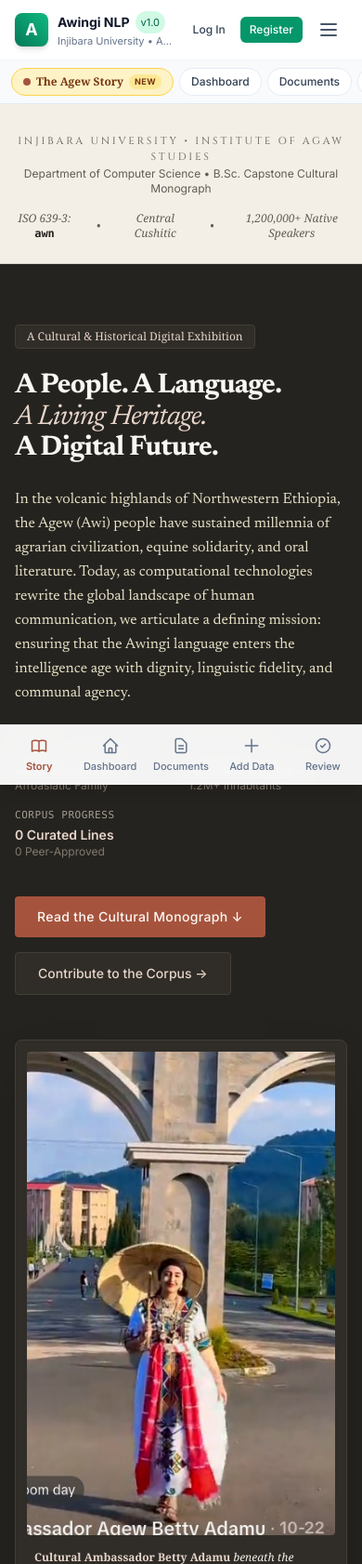
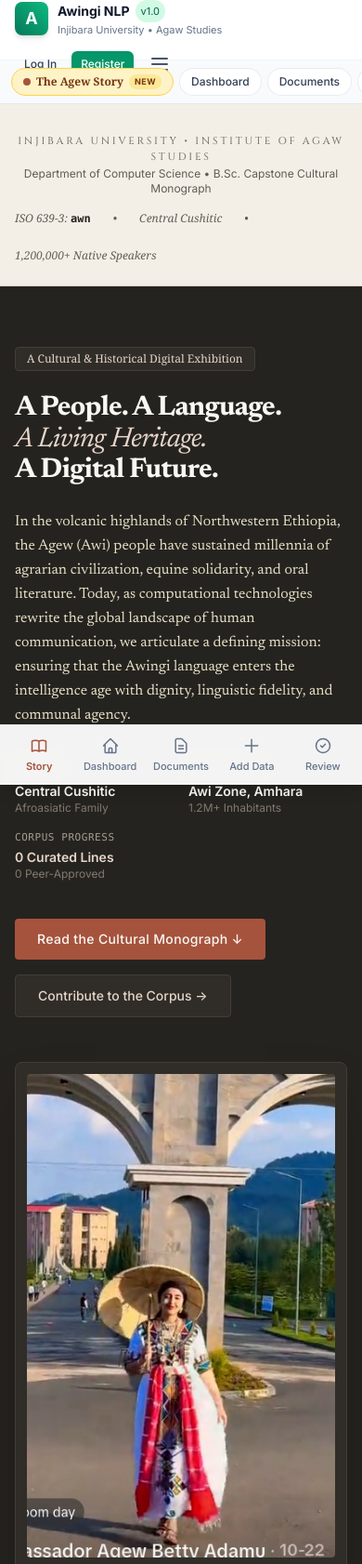
Before and after one commit to eyosimak/awingi-nlp-platform, a FastAPI app: page /story in a window 390 px wide. Shown: the top 1682 px of the page at 93% size. Run offline with FastAPI, Linux system fonts and the light colour scheme; some libraries are stand-ins or nearby versions.

Commit message:
Update the css for the story

```diff
--- a/src/platform/static/css/custom.css
+++ b/src/platform/static/css/custom.css
@@ -44,9 +44,9 @@
 
 /* Non-intrusive mobile responsiveness safeguards across all child templates (< 768px) */
 @media (max-width: 767px) {
-    /* Prevent horizontal page overflow from decorative watermarks (e.g. dashboard hero 'awn' watermark) */
+    /* Use overflow-x: clip instead of hidden so sticky headers and full-page scroll in story.html work on mobile */
     html, body {
-        overflow-x: hidden;
+        overflow-x: clip;
     }
 
     main .relative {
@@ -58,21 +58,22 @@
         overflow: hidden;
     }
 
-    /* Scale down oversized editorial display headings (e.g. story.html text-6xl) to fit 320px-414px phones cleanly */
-    main .text-6xl {
+    /* Scale down oversized editorial display headings in story.html and child pages on narrow phones */
+    .text-6xl, .text-7xl, .text-8xl {
         font-size: 2.25rem !important;
         line-height: 2.5rem !important;
     }
 
-    /* Allow action button rows and masthead metadata bars to wrap gracefully on small screens */
-    main .flex.items-center.gap-6,
-    main .flex.items-center.gap-3,
-    main .flex.items-center.gap-2 {
+    /* Allow action button rows and story.html masthead metadata bars to wrap gracefully on small screens */
+    .flex.items-center.gap-6,
+    .flex.items-center.gap-3,
+    .flex.items-center.gap-2 {
         flex-wrap: wrap;
     }
 
-    /* Smooth momentum scrolling for data tables in dashboard.html and documents.html */
+    /* Smooth momentum scrolling for data tables and story.html interlinear glosses */
     .overflow-x-auto {
         -webkit-overflow-scrolling: touch;
+        max-width: 100vw;
     }
 }
```
